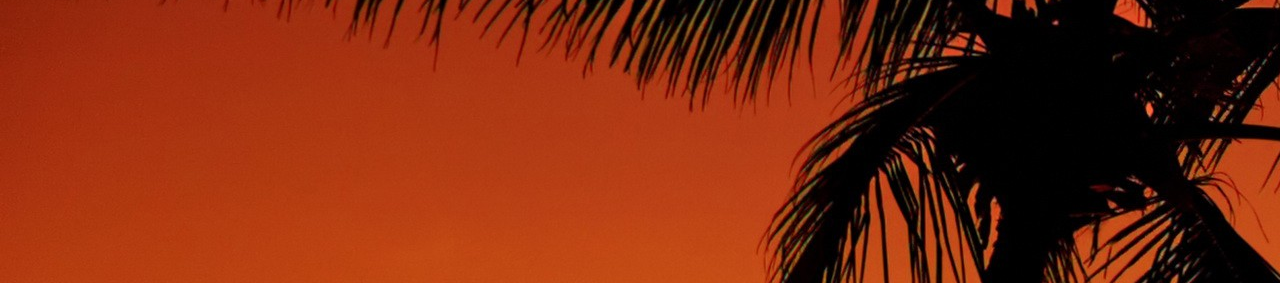
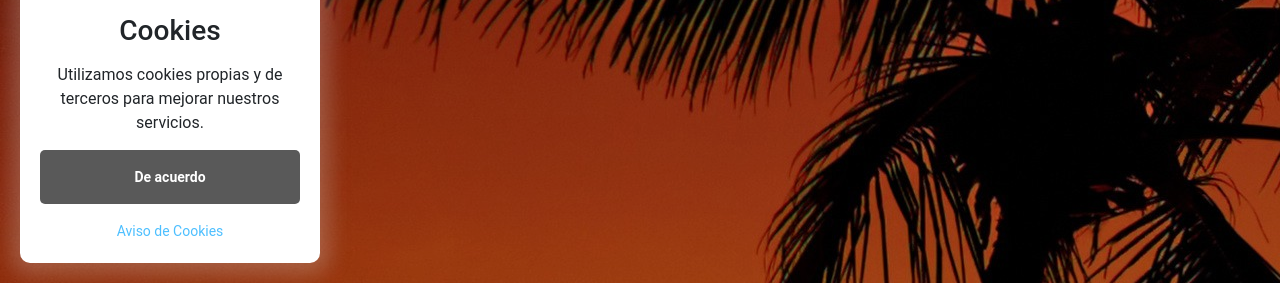
Before and after one commit to abrahamrome/Paradise, a Django app: template paradise_app/templates/inicio.html in a window 1280 px wide. Shown: the part 517-800 px from the top of the page. Run offline with Django 3.2, Linux system fonts and the light colour scheme; the template is opened without the code that fills it, so the values that code supplies are empty; some libraries are stand-ins or nearby versions.

Commit message:
commit 26

```diff
--- a/paradise/settings.py
+++ b/paradise/settings.py
@@ -27,7 +27,7 @@ SECRET_KEY = 'django-insecure-r-#_do2@z0@pb*cg4)(1iegj#o1k#^k^(e1%12qema6$!1j*2p
 # SECURITY WARNING: don't run with debug turned on in production!
 DEBUG = True
 
-ALLOWED_HOSTS = ['0.0.0.0', '127.0.0.1', '10.1.2.131']
+ALLOWED_HOSTS = ['0.0.0.0', '127.0.0.1', '10.1.2.131', '192.168.1.135']
 
 
 # Application definition
@@ -183,6 +183,7 @@ SOCIALACCOUNT_PROVIDERS = {
         'SCOPE': [
             'profile',
             'email',
+
         ],
         'AUTH_PARAMS': {
             'access_type': 'online',
--- a/paradise/urls.py
+++ b/paradise/urls.py
@@ -27,7 +27,7 @@ from django.contrib.auth.decorators import permission_required
 
 from paradise_app.views import PerfilView, AlbumView, PostView, ComentariosView, ValoracionView, ValoracionDetailView, ComentariosDetailView, inicio, AlbumDetailView, PostDetailView
 from paradise_app.views import PerfilCreate, PostCreate, ComentariosCreate, ValoracionCreate, AlbumCreate, PerfilUpdateView, PostUpdateView, AlbumUpdateView, ComentariosUpdateView, ValoracionUpdateView
-from paradise_app.views import PerfilDeleteView, PostDeleteView, AlbumDeleteView, ComentariosDeleteView, ValoracionDeleteView, inicio, register, search, PerfilDetailView
+from paradise_app.views import PerfilDeleteView, PostDeleteView, AlbumDeleteView, ComentariosDeleteView, ValoracionDeleteView, inicio, register, search, PerfilDetailView, cookies
 
 #-----------------API--------------------------------------
 
@@ -133,6 +133,7 @@ urlpatterns = [
     path('api-auth/', include('rest_framework.urls', namespace='rest_framework')),
     path(r'openid/', include('django_openid_auth.urls')),
     path('accounts/', include('allauth.urls')),
+    path('cookies/', cookies.as_view(), name='cookies')
 
     #path(r'auth/', include('googleauth.urls')),
 
--- /dev/null
+++ b/paradise_app/static/paradise_app/css/cookies.css
@@ -0,0 +1,102 @@
+* {
+	padding: 0;
+	margin: 0;
+	box-sizing: border-box;
+}
+
+body {
+	background: #f2f2f2;
+	font-family: 'Roboto', sans-serif;
+}
+
+p {
+	margin-bottom: 20px;
+	line-height: 150%;
+}
+
+main {
+	margin: 20px auto;
+	max-width: 1000px;
+	background: #fff;
+	min-height: 80vh;
+	padding: 20px;
+	border-radius: 10px;
+}
+
+.aviso-cookies {
+	display: none;
+	background: #fff;
+	padding: 20px;
+	width: calc(100% - 40px);
+	max-width: 300px;
+	line-height: 150%;
+	border-radius: 10px;
+	position: fixed;
+	bottom: 20px;
+	left: 20px;
+	z-index: 100;
+	padding-top: 60px;
+	box-shadow: 0px 2px 20px 10px rgba(222,222,222,.25);
+	text-align: center;
+}
+
+.aviso-cookies.activo {
+	display: block;
+}
+
+.aviso-cookies .galleta {
+	max-width: 100px;
+	position: absolute;
+	top: -50px;
+	left: calc(50% - 50px);
+}
+
+.aviso-cookies .titulo,
+.aviso-cookies .parrafo {
+	margin-bottom: 15px;
+}
+
+.aviso-cookies .boton {
+	width: 100%;
+	background: #595959;
+	border: none;
+	color: #fff;
+	font-family: 'Roboto', sans-serif;
+	text-align: center;
+	padding: 15px 20px;
+	font-weight: 700;
+	cursor: pointer;
+	transition: .3s ease all;
+	border-radius: 5px;
+	margin-bottom: 15px;
+	font-size: 14px;
+}
+
+.aviso-cookies .boton:hover {
+	background: #000;
+}
+
+.aviso-cookies .enlace {
+	color: #4DBFFF;
+	text-decoration: none;
+	font-size: 14px;
+}
+
+.aviso-cookies .enlace:hover {
+	text-decoration: underline;
+}
+
+.fondo-aviso-cookies {
+	display: none;
+	background: rgba(0,0,0,.20);
+	position: fixed;
+	z-index: 99;
+	width: 100vw;
+	height: 100vh;
+	top: 0;
+	left: 0;
+}
+
+.fondo-aviso-cookies.activo {
+	display: block;
+}
--- /dev/null
+++ b/paradise_app/static/paradise_app/js/aviso-cookies.js
@@ -0,0 +1,21 @@
+const botonAceptarCookies = document.getElementById('btn-aceptar-cookies');
+const avisoCookies = document.getElementById('aviso-cookies');
+const fondoAvisoCookies = document.getElementById('fondo-aviso-cookies');
+
+dataLayer = [];
+
+if(!localStorage.getItem('cookies-aceptadas')){
+	avisoCookies.classList.add('activo');
+	fondoAvisoCookies.classList.add('activo');
+} else {
+	dataLayer.push({'event': 'cookies-aceptadas'});
+}
+
+botonAceptarCookies.addEventListener('click', () => {
+	avisoCookies.classList.remove('activo');
+	fondoAvisoCookies.classList.remove('activo');
+
+	localStorage.setItem('cookies-aceptadas', true);
+
+	dataLayer.push({'event': 'cookies-aceptadas'});
+});
--- a/paradise_app/templates/base.html
+++ b/paradise_app/templates/base.html
@@ -3,7 +3,15 @@
 
 <html lang="en">
   <head>
-    <!-- Matomo -->
+<!-- Google Tag Manager -->
+  <script>(function(w,d,s,l,i){w[l]=w[l]||[];w[l].push({'gtm.start':
+  new Date().getTime(),event:'gtm.js'});var f=d.getElementsByTagName(s)[0],
+  j=d.createElement(s),dl=l!='dataLayer'?'&l='+l:'';j.async=true;j.src=
+  'https://www.googletagmanager.com/gtm.js?id='+i+dl;f.parentNode.insertBefore(j,f);
+  })(window,document,'script','dataLayer','GTM-MB7HJ8K');</script>
+<!-- End Google Tag Manager -->
+
+<!-- Matomo -->
 <script>
   var _paq = window._paq = window._paq || [];
   /* tracker methods like "setCustomDimension" should be called before "trackPageView" */
@@ -12,12 +20,14 @@
   (function() {
     var u="//192.168.122.206:8001/";
     _paq.push(['setTrackerUrl', u+'matomo.php']);
-    _paq.push(['setSiteId', '2']);
+    _paq.push(['setSiteId', '3']);
     var d=document, g=d.createElement('script'), s=d.getElementsByTagName('script')[0];
     g.async=true; g.src=u+'matomo.js'; s.parentNode.insertBefore(g,s);
   })();
 </script>
 <!-- End Matomo Code -->
+
+
 
      <meta charset="utf-8">
      <meta name="viewport" content="width=device-width, initial-scale=1">
@@ -34,6 +44,7 @@
   {% load static %}
   <!--<link rel="stylesheet" type="text/css" href="{% static 'paradise_app/css/main-76399913.css' %}" crossorigin="anonymous">-->
   <link rel="stylesheet" type="text/css" href="{% static 'paradise_app/css/base.css' %}" crossorigin="anonymous">
+  <link rel="stylesheet" type="text/css" href="{% static 'paradise_app/css/cookies.css' %}" crossorigin="anonymous">
 
 
 
@@ -71,6 +82,10 @@
   </head>
 
   <body class="bg-light">
+    <!-- Google Tag Manager (noscript) -->
+  <noscript><iframe src="https://www.googletagmanager.com/ns.html?id=GTM-MB7HJ8K"
+  height="0" width="0" style="display:none;visibility:hidden"></iframe></noscript>
+  <!-- End Google Tag Manager (noscript) -->
 
     <nav class="navbar navbar-expand-lg fixed-top navbar-dark bg-dark" aria-label="Main navigation">
       <div class="container-fluid">
@@ -91,7 +106,7 @@
 
 
               <li class="nav-item">
-                <a class="nav-link" href="{% url 'Perfil-detalles' user.perfil.pk %}">{{ user.perfil }}</a>
+                <a class="nav-link" href="{% url 'Perfil-detalles' user.pk %}">{{ user.username }}</a>
               </li>
               <li class="nav-item">
                 <a class="nav-link" href="{% url 'Post-create' %}">+Post</a>
@@ -112,7 +127,18 @@
           </div>
       </div>
     </nav>
+    <div class="aviso-cookies" id="aviso-cookies">
+    <img class="galleta" src="../static/paradise_app/imagenes/cookie.svg" alt="Galleta">
+    <h3 class="titulo">Cookies</h3>
+    <p class="parrafo">Utilizamos cookies propias y de terceros para mejorar nuestros servicios.</p>
+    <button class="boton" id="btn-aceptar-cookies">De acuerdo</button>
+    <a class="enlace" href="{% url 'cookies' %}">Aviso de Cookies</a>
+  </div>
+  <div class="fondo-aviso-cookies" id="fondo-aviso-cookies"></div>
+
+  <script src="../static/paradise_app/js/aviso-cookies.js"></script>
   </body>
+  </html>
 
 
 
--- a/paradise_app/templates/paradise_app/perfil_detail.html
+++ b/paradise_app/templates/paradise_app/perfil_detail.html
@@ -10,6 +10,7 @@
 
 
 {% block content %}
+{% load socialaccount %}
 <br><br><br><br>
     <center>
 
--- a/paradise_app/templates/registration/login.html
+++ b/paradise_app/templates/registration/login.html
@@ -76,7 +76,8 @@
             <p><a href="{% url 'password_reset' %}" style="color:white;">No me acuerdo de la contraseña</a></p>
             <p><a href="{% url 'openid-login' %}" style="color:white;">Inicia sesion sin registrarte</a></p>
             <p>
-                <a href="https://accounts.google.com/o/oauth2/auth/oauthchooseaccount?client_id=1026685614512-b6tf2t8q40a4fhafb8cr7d3asqv72uu0.apps.googleusercontent.com&redirect_uri=http%3A%2F%2F127.0.0.1%3A8000%2Faccounts%2Fgoogle%2Flogin%2Fcallback%2F&scope=email%20profile&response_type=code&state=3cJKL2krYk8v&access_type=online&flowName=GeneralOAuthFlow">
+                {% load socialaccount %}
+                <a href="{% provider_login_url 'google' %}">
                   <svg xmlns="http://www.w3.org/2000/svg" width="16" height="16" fill="currentColor" class="bi bi-google" viewBox="0 0 16 16" color="white">
                         <path d="M15.545 6.558a9.42 9.42 0 0 1 .139 1.626c0 2.434-.87 4.492-2.384 5.885h.002C11.978 15.292 10.158 16 8 16A8 8 0 1 1 8 0a7.689 7.689 0 0 1 5.352 2.082l-2.284 2.284A4.347 4.347 0 0 0 8 3.166c-2.087 0-3.86 1.408-4.492 3.304a4.792 4.792 0 0 0 0 3.063h.003c.635 1.893 2.405 3.301 4.492 3.301 1.078 0 2.004-.276 2.722-.764h-.003a3.702 3.702 0 0 0 1.599-2.431H8v-3.08h7.545z"></path>
                     </svg>
--- a/paradise_app/views.py
+++ b/paradise_app/views.py
@@ -295,3 +295,8 @@ def search(request):
 	else:
 
 		return render(request, 'search/search_perfil.html', {})
+
+
+
+class cookies(TemplateView):
+	template_name='paradise_app/aviso-cookies.html'
```
Also changed, not shown: paradise_app/templates/paradise_app/aviso-cookies.html (added, +65 -0 lines), paradise_app/static/paradise_app/imagenes/cookie.svg (added), paradise_app/static/paradise_app/imagenes/thumb.png (added).
